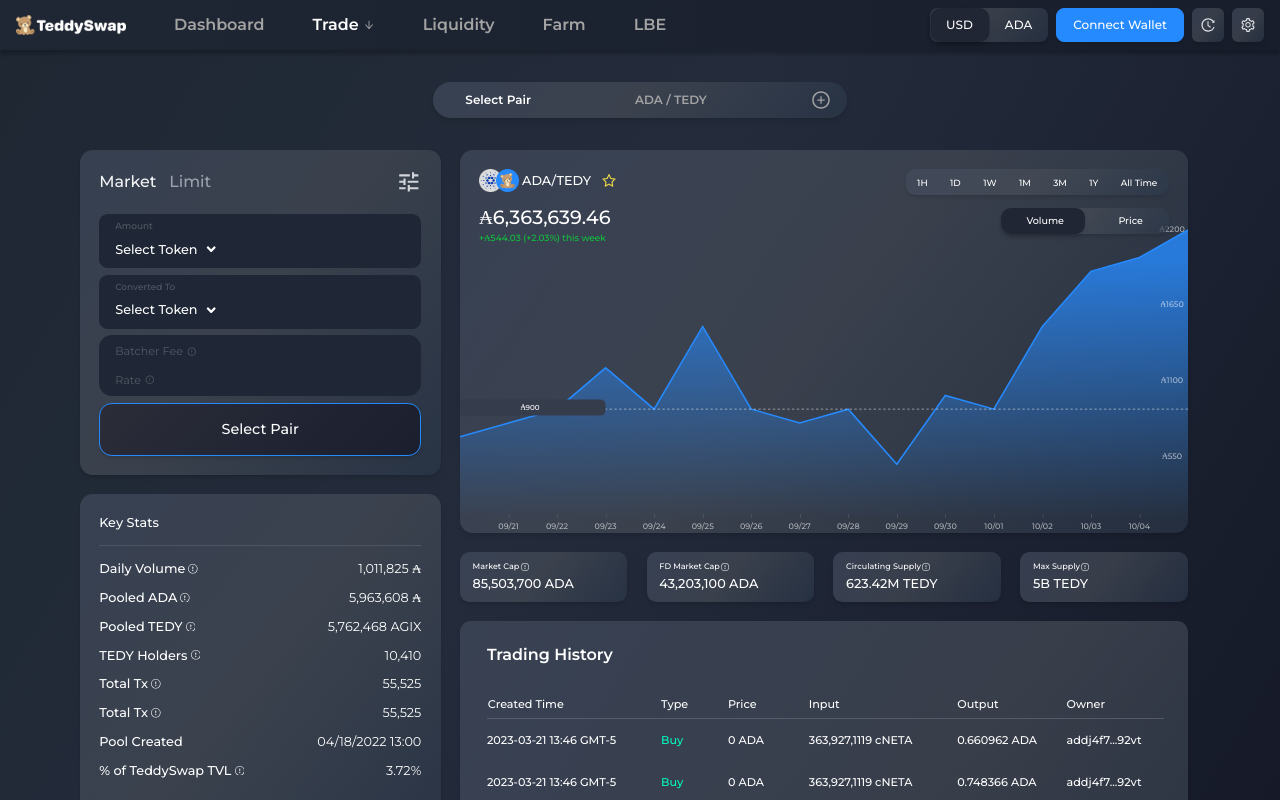
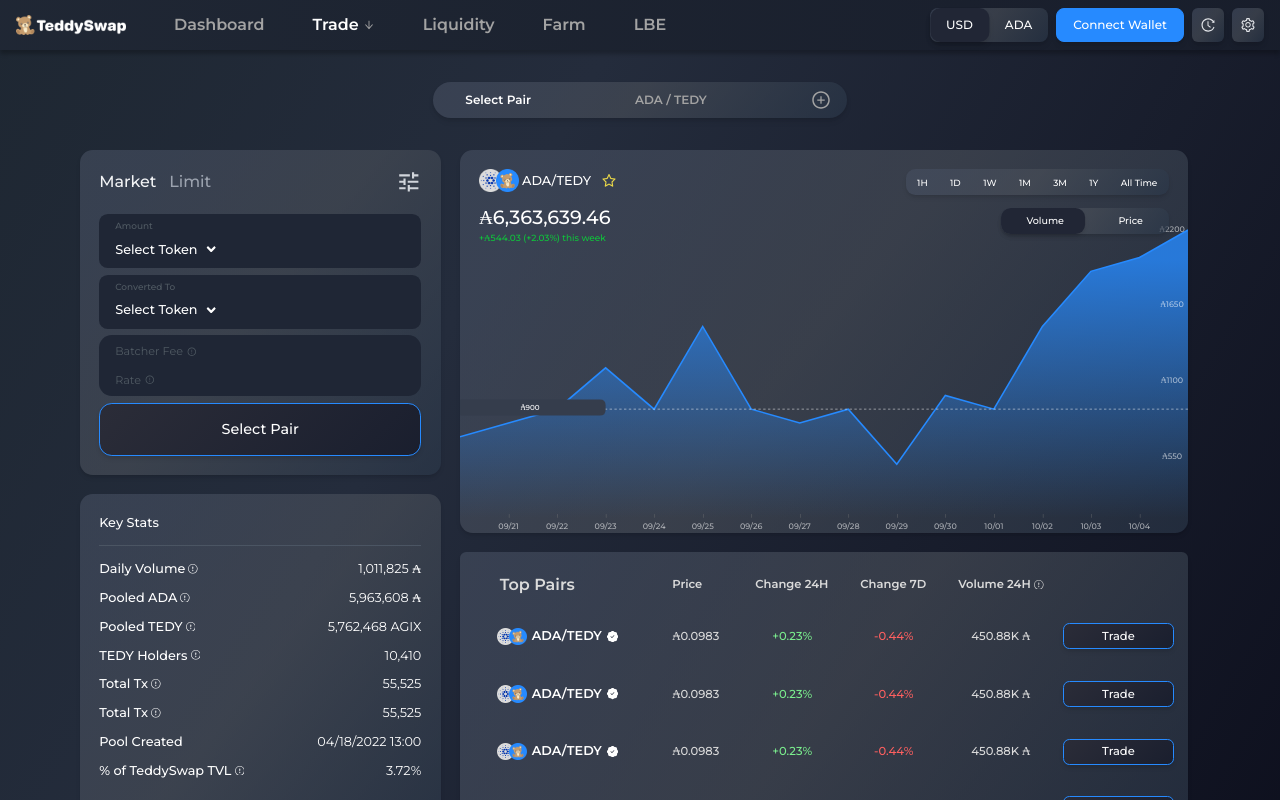
Before and after one commit to genius1910/teddy-swap_next-headlessui-ts, a Next.js app: page /trade in a window 1280 px wide. Shown: the top 800 px of the page. Built offline with nearby package versions, Linux system fonts and the light colour scheme.

Commit message:
feat(ui-update): fix ui trade

```diff
--- a/components/trade/page/Trade_Rightside.tsx
+++ b/components/trade/page/Trade_Rightside.tsx
@@ -45,7 +45,6 @@
 
   return (
     <div className="select-none">
-      <>
       <div className=" font-medium component-color overflow-hidden h-[479px] rounded-2xl grid relative">
         <div className="flex justify-between absolute z-10 w-full">
           <div className="px-6 pt-6">
@@ -107,9 +106,7 @@
               >
                 <span
                   className={`${
-                      toggler == "Volume"
-                        ? "-translate-x-1/2"
-                        : "translate-x-1/2"
+                    toggler == "Volume" ? "-translate-x-1/2" : "translate-x-1/2"
                   } rounded-xl small-component-color w-6/12 h-full absolute z-0 transition-all duration-500 ease-in-out`}
                 ></span>
                 <span className="py-[0.55rem] xl:py-2 px-4 xl:px-8 rounded-md relative z-10">
@@ -124,10 +121,16 @@
         </div>
         <CustomChart data={data} fixedLines={fixedLines} unit="₳" />
       </div>
+      {hydration && activeTab == "ADA / TEDY" ? (
+        <>
           <Trade_Stats />
           <Trade_History />
         </>
+      ) : (
+        <>
           <Trade_TopPairs setActiveTabs={setActiveTab} />
+        </>
+      )}
     </div>
   );
 };
```
Lines whose indentation alone changed are shown as unchanged.
